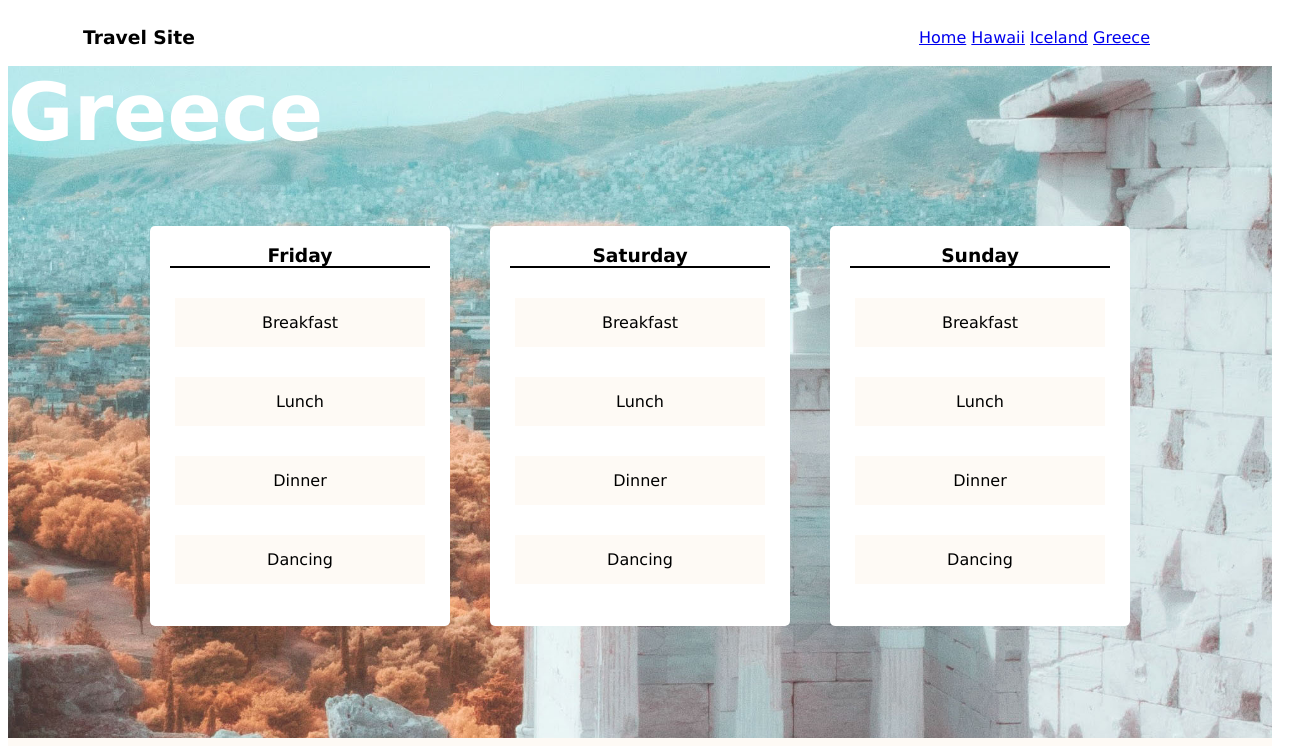
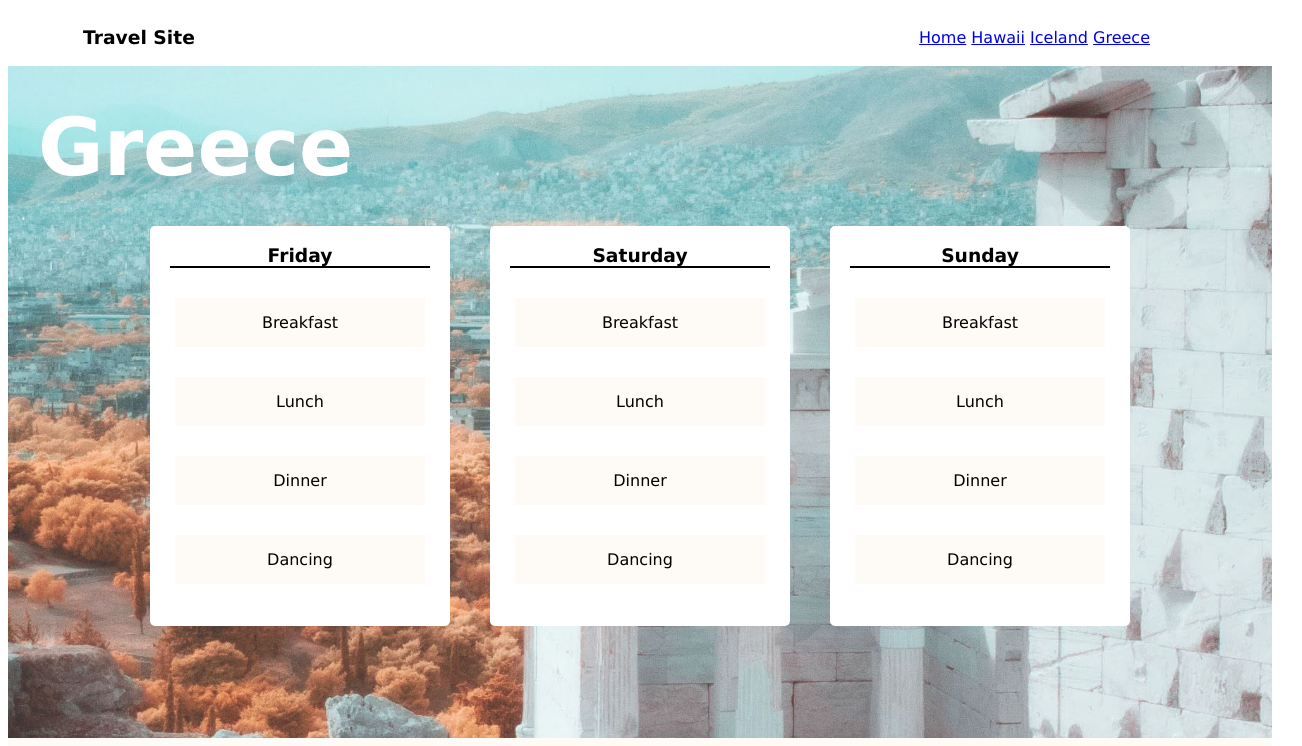
Before and after one commit to adrienbelcastro/adrien-belcastro-travelsite, a plain HTML site: page pages/greece.html in a window 1280 px wide. Shown: the top 746 px of the page, 1302 px wide, since content can reach past the window. Drawn offline with Linux system fonts and the light colour scheme.

Commit message:
re-positioned itinerary title

```diff
--- a/css/destination.css
+++ b/css/destination.css
@@ -16,6 +16,9 @@
 
 .itinerary__title {
     margin-top: 0;
+    position: relative;
+    top: 35px;
+    left: 30px;
 
     font-size: 5rem;
     color: white;
```
